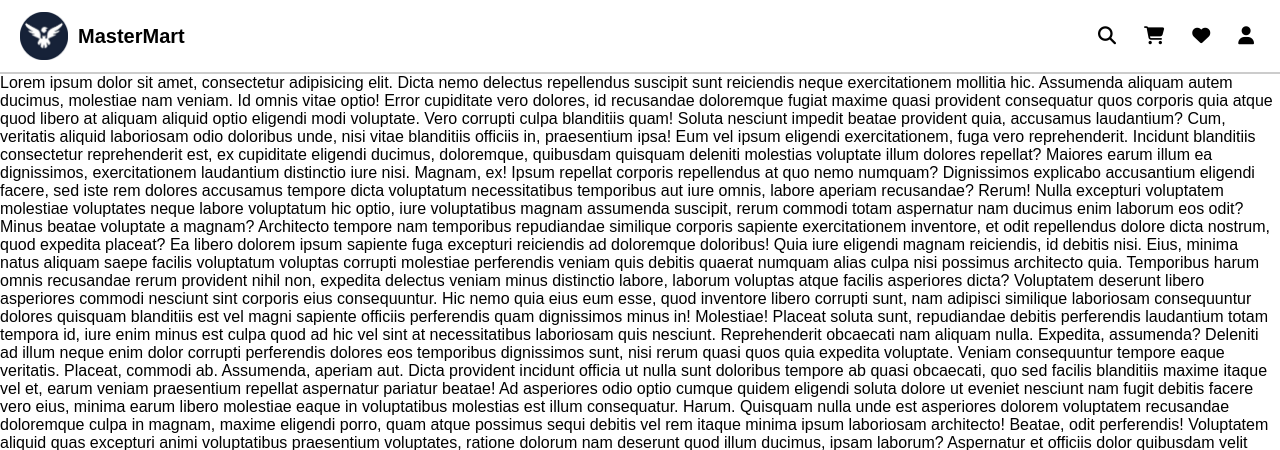
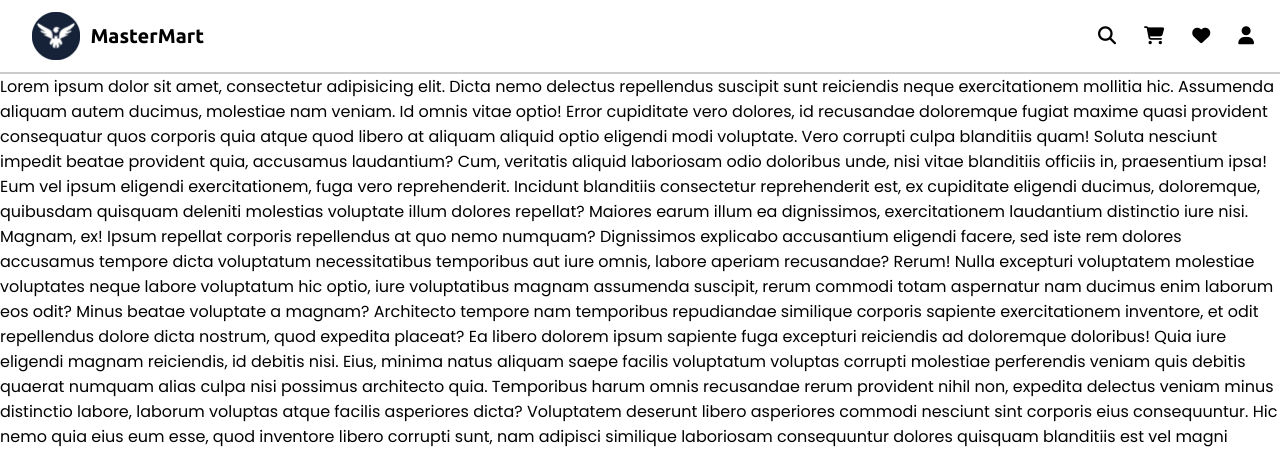
Before and after one commit to NeelSavsani/MasterMart, a PHP site: page / in a window 1280 px wide. Shown: the top 450 px of the page. Run offline with PHP 8.4, Linux system fonts and the light colour scheme; some libraries are stand-ins or nearby versions.

Commit message:
Pull example

```diff
--- a/css/header.css
+++ b/css/header.css
@@ -1,3 +1,5 @@
+@import url('https://fonts.googleapis.com/css2?family=Inter:ital,opsz,wght@0,14..32,100..900;1,14..32,100..900&family=Poppins:ital,wght@0,100;0,200;0,300;0,400;0,500;0,600;0,700;0,800;0,900;1,100;1,200;1,300;1,400;1,500;1,600;1,700;1,800;1,900&family=Roboto:ital,wght@0,100..900;1,100..900&family=Ubuntu:ital,wght@0,300;0,400;0,500;0,700;1,300;1,400;1,500;1,700&display=swap');
+
 :root {
     --bg-light: #ffffff;
     --accent: #16a34a;
@@ -35,6 +37,7 @@ header {
 
 .logo {
     display: flex;
+    margin: 0 1%;
     align-items: center;
     gap: 10px;
 }
@@ -44,6 +47,7 @@ header {
 }
 
 .logo span {
+    font-family: "Ubuntu", sans-serif;
     font-size: 20px;
     font-weight: 600;
 }
```
